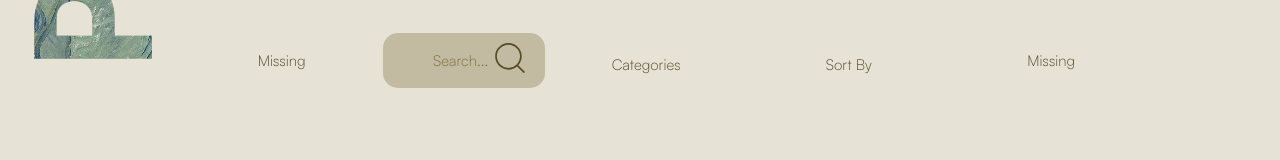
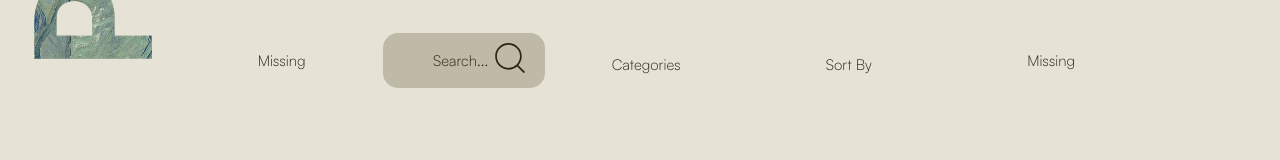
Before and after one commit to yourbaebea/museum, a React (Create React App) app: page / in a window 1280 px wide. Shown: the top 160 px of the page. Built offline with nearby package versions, Linux system fonts and the light colour scheme.

Commit message:
blind as bf

```diff
--- a/src/style/index.css
+++ b/src/style/index.css
@@ -9,15 +9,15 @@
   --background-color:  #e6e2d5;
   --grey-2: #555555;
   --grey-1: #8f8f8f;
-  --yellow-1: rgba(122, 107, 58, 0.333);
+  --yellow-1: rgb(191, 185, 168);
   --orange-1: 	#564b28;
   --orange-2: 	#292413;
 
   --menu-color: var(--yellow-1);
-  --menu-letter: var(--orange-1);
+  --font-color: var(--orange-2);
   --menu-hover: var(--orange-2);
 
-  --menu-option: #7e6f3d;
+  --menu-option: var(--orange-2);
 
   --font-size: 15px;
 
@@ -34,7 +34,7 @@ body {
   background-color: var(--background-color);
   width: calc(100vw - 1rem);
   cursor: pointer;
-  color: var(--menu-letter);
+  color: var(--font-color);
 }
 
 
--- a/src/style/search.module.css
+++ b/src/style/search.module.css
@@ -99,17 +99,17 @@
     outline: none; /* Remove the default focus outline */
     background-color: rgba(255, 255, 255, 0);
     font-size: var(--font-size);
-    color: var(--menu-letter);
+    color: var(--font-color);
     font-weight: bold;
 }
 
 
 .elementInput::placeholder{
-    color: var(--menu-option);
+    color: var(--font-color);
 }
 
 .resultBox{
-    margin-top: 5vh;
+    margin-top: 10vh;
 }
 
 .result{
@@ -119,7 +119,7 @@
     margin-left: 15%;
     margin-right: 15%;
     font-size: var(--font-size);
-    color: black;
+    color: var(--font-color);
     border-radius: 15px;
     background-color: var(--menu-color);
 }
@@ -194,7 +194,7 @@
     align-items: center;
     justify-content: center;
     text-align: center;
-    height: 8vh;
+    height: 5vh;
     width: 100%;
     width: inherit;
 }
```
